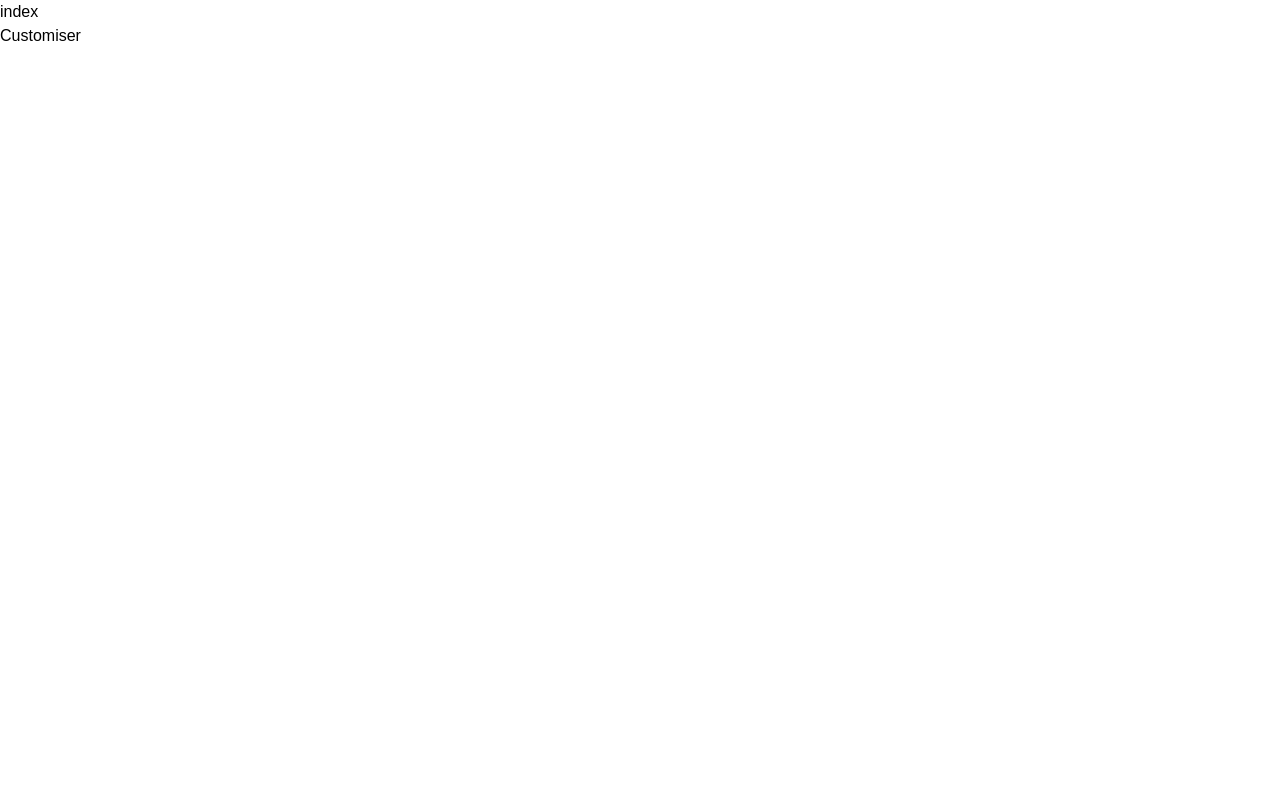
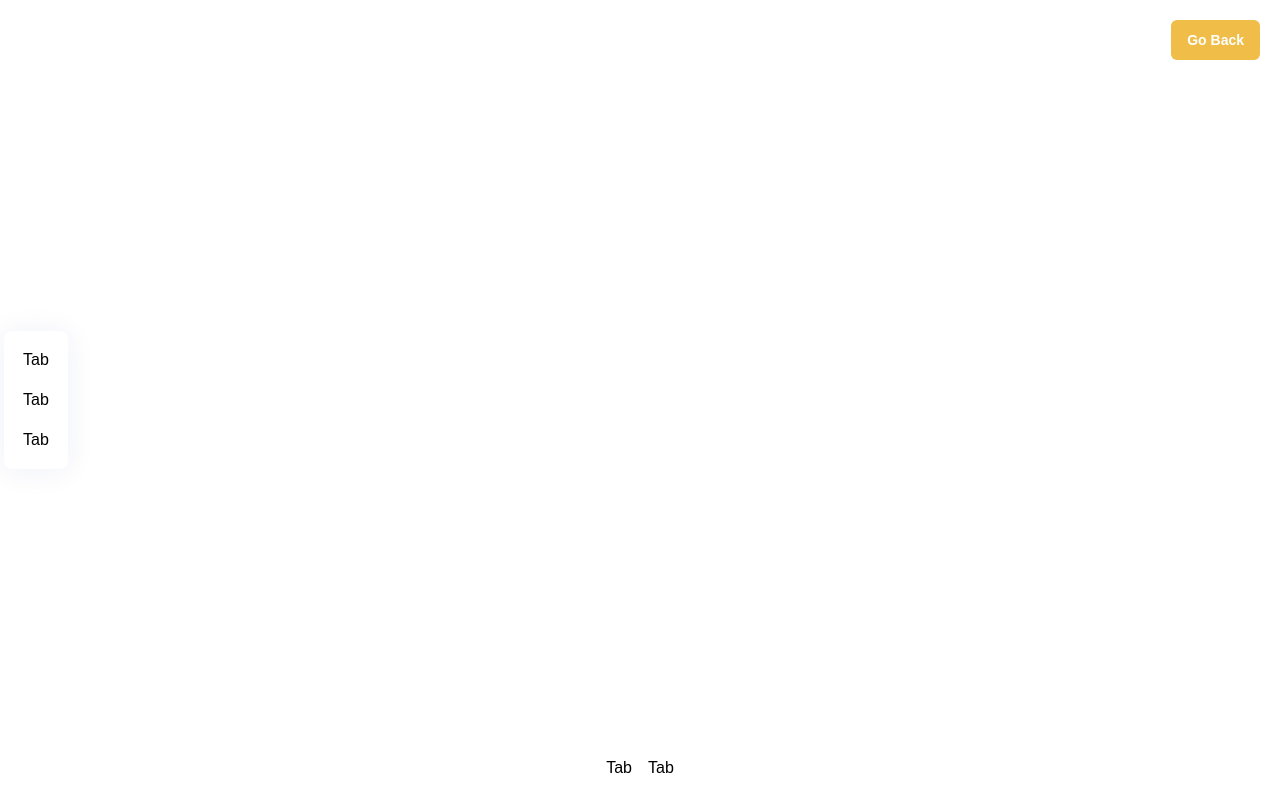
Before and after one commit to milobedini/ushirt, a React (Vite) app in the folder frontend/: page / in a window 1280 px wide. Both pictures are taken after a click on the button "Customise It". Built offline with nearby package versions, Linux system fonts and the light colour scheme; a web font is replaced by a local one.

Commit message:
tabs and layout for customiser screen

```diff
--- a/frontend/src/canvas/index.jsx
+++ b/frontend/src/canvas/index.jsx
@@ -1,5 +1,5 @@
 const Canvas = () => {
-  return <div>index</div>;
+  return <div></div>;
 };
 
 export default Canvas;
--- /dev/null
+++ b/frontend/src/components/index.js
@@ -0,0 +1,7 @@
+import AIPicker from './AIPicker';
+import ColourPicker from './ColourPicker';
+import CustomButton from './CustomButton';
+import FilePicker from './FilePicker';
+import Tab from './Tab';
+
+export { AIPicker, ColourPicker, CustomButton, FilePicker, Tab };
--- a/frontend/src/pages/Customiser.jsx
+++ b/frontend/src/pages/Customiser.jsx
@@ -1,5 +1,59 @@
+import { AnimatePresence, motion } from 'framer-motion';
+import { useSnapshot } from 'valtio';
+import { CustomButton, Tab } from '../components';
+import { EditorTabs, FilterTabs } from '../config/constants';
+import { fadeAnimation, slideAnimation } from '../config/motion';
+import state from '../store';
+
 const Customiser = () => {
-  return <div>Customiser</div>;
+  const snap = useSnapshot(state);
+
+  return (
+    <AnimatePresence>
+      {!snap.intro && (
+        <>
+          <motion.div
+            key="custom"
+            className="absolute top-0 left-0 z-10"
+            {...slideAnimation('left')}
+          >
+            <div className="flex items-center min-h-screen">
+              <div className="editortabs-container tabs">
+                {EditorTabs.map((tab) => (
+                  <Tab key={tab.name} tab={tab} handleClick={() => {}} />
+                ))}
+              </div>
+            </div>
+          </motion.div>
+          <motion.div
+            className="absolute z-10 top-5 right-5"
+            {...fadeAnimation}
+          >
+            <CustomButton
+              type="filled"
+              title="Go Back"
+              handleClick={() => (state.intro = true)}
+              customStyles="w-fit px-4 py-2.5 font-bold text-sm"
+            />
+          </motion.div>
+          <motion.div
+            className="filtertabs-container"
+            {...slideAnimation('up')}
+          >
+            {FilterTabs.map((tab) => (
+              <Tab
+                key={tab.name}
+                tab={tab}
+                isFilterTab
+                isActiveTab=""
+                handleClick={() => {}}
+              />
+            ))}
+          </motion.div>
+        </>
+      )}
+    </AnimatePresence>
+  );
 };
 
 export default Customiser;
```
